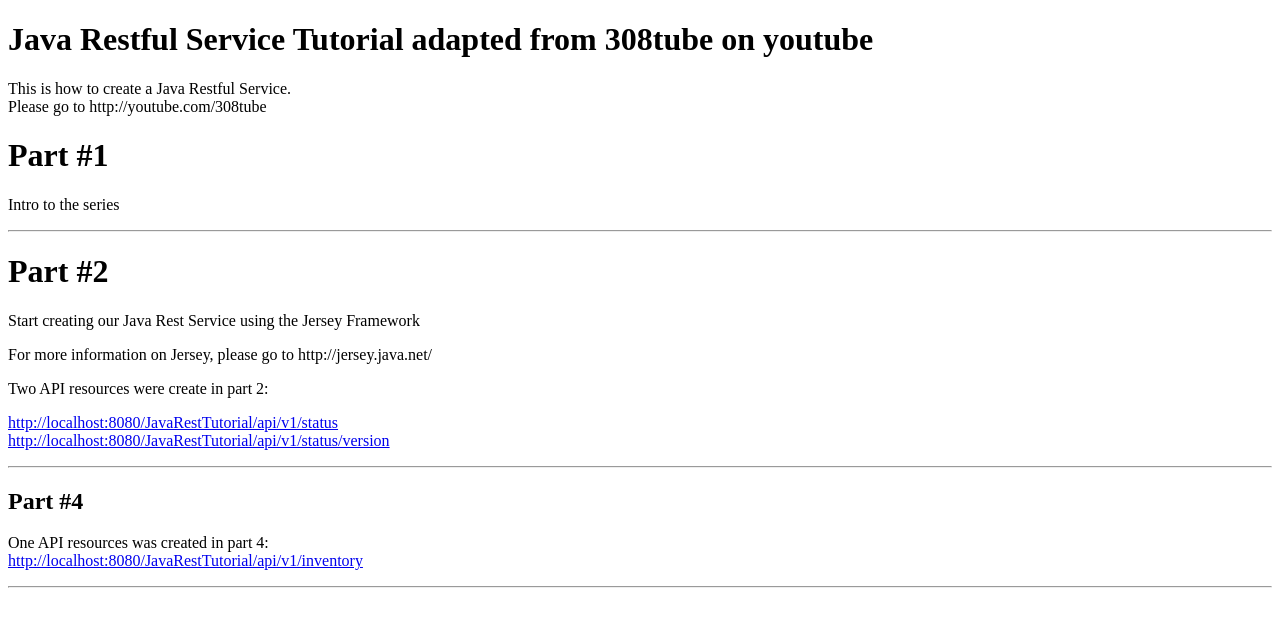
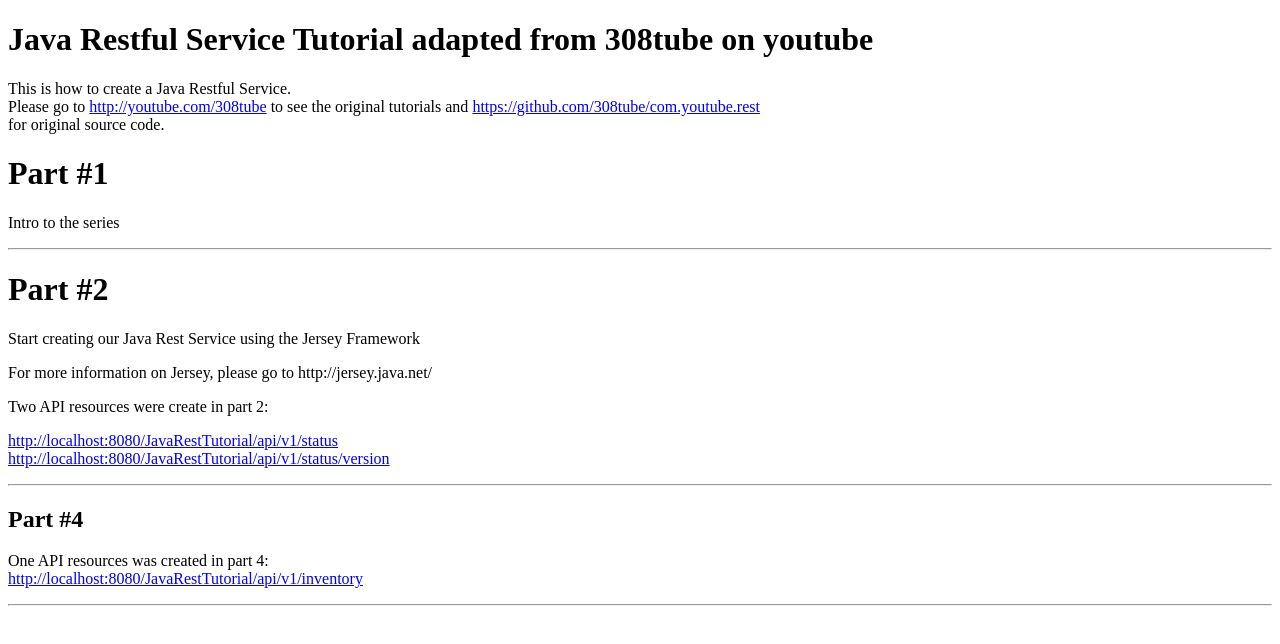
Before and after one commit to pjmilazzo/JavaRestTutorial, a plain HTML site: page WebContent/index.html in a window 1280 px wide. Drawn offline with Linux system fonts and the light colour scheme.

Commit message:
updated to index.html

```diff
--- a/WebContent/index.html
+++ b/WebContent/index.html
@@ -8,11 +8,15 @@
 
 <H1>Java Restful Service Tutorial adapted from 308tube on youtube</H1>
 <p>This is how to create a Java Restful Service.<br>
-Please go to http://youtube.com/308tube
+Please go to <a href="http://youtube.com/308tube">http://youtube.com/308tube</a> to see the original tutorials and
+<a href="https://github.com/308tube/com.youtube.rest">https://github.com/308tube/com.youtube.rest</a><br>
+for original source code.
 </p>
+
 <H1>Part #1</H1>
 <p>Intro to the series<p>
 <HR>
+
 <H1>Part #2</H1>
 <p>Start creating our Java Rest Service using the Jersey Framework</p>
 <p> For more information on Jersey, please go to http://jersey.java.net/<br/>
@@ -21,11 +25,13 @@ Please go to http://youtube.com/308tube
 <a href="http://localhost:8080/JavaRestTutorial/api/v1/status">http://localhost:8080/JavaRestTutorial/api/v1/status</a><br>
 <a href="http://localhost:8080/JavaRestTutorial/api/v1/status/version">http://localhost:8080/JavaRestTutorial/api/v1/status/version</a><br>
 <HR>
+
 <h2>Part #4</h2>
 <p>
 One API resources was created in part 4: <br />
 <a href="http://localhost:8080/JavaRestTutorial/api/v1/inventory">http://localhost:8080/JavaRestTutorial/api/v1/inventory</a>
 </p>
 <hr>
+
 </body>
 </html>
```
